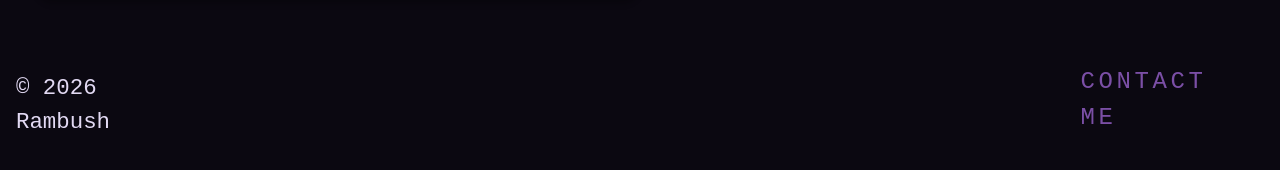
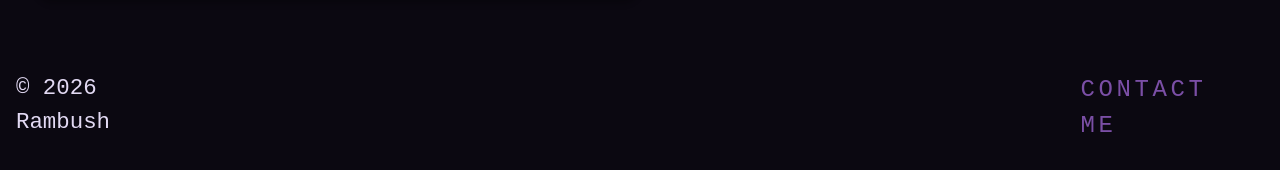
Before and after one commit to Rambushed/Portfolio-Site, a SvelteKit app: page / in a window 1280 px wide. Shown: the part 2927-3097 px from the top of the page. Built offline with nearby package versions, Linux system fonts and the light colour scheme; a web font is replaced by a local one.

Commit message:
fixed contact button padding

```diff
--- a/src/routes/layout.css
+++ b/src/routes/layout.css
@@ -275,7 +275,7 @@ footer {
     display: inline-block;
     right: 150px;
     margin-top: 0;
-    padding: 0.5rem 1em;
+    padding: 1rem 1em;
     border: none;
     color: #7B4FA6;
     font-size: 1.5rem;
```
